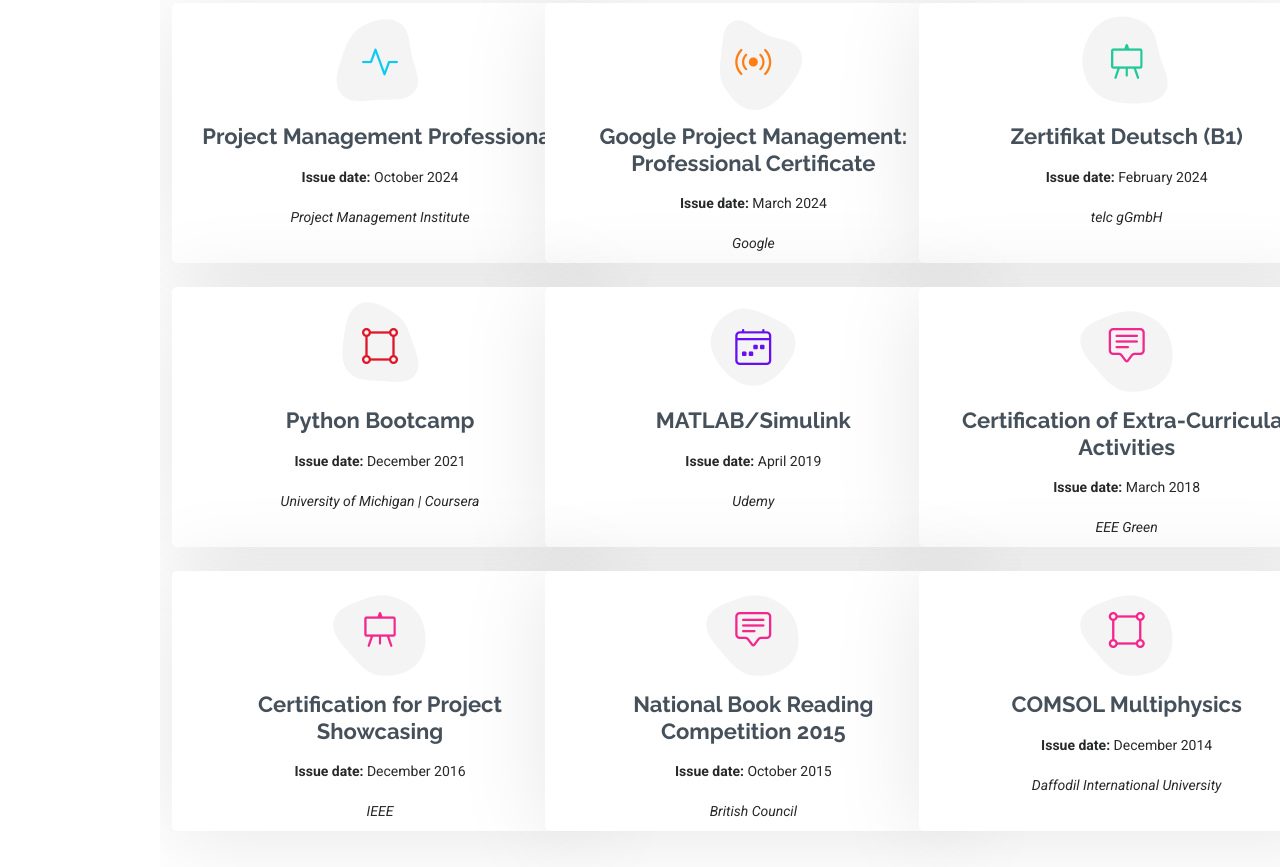
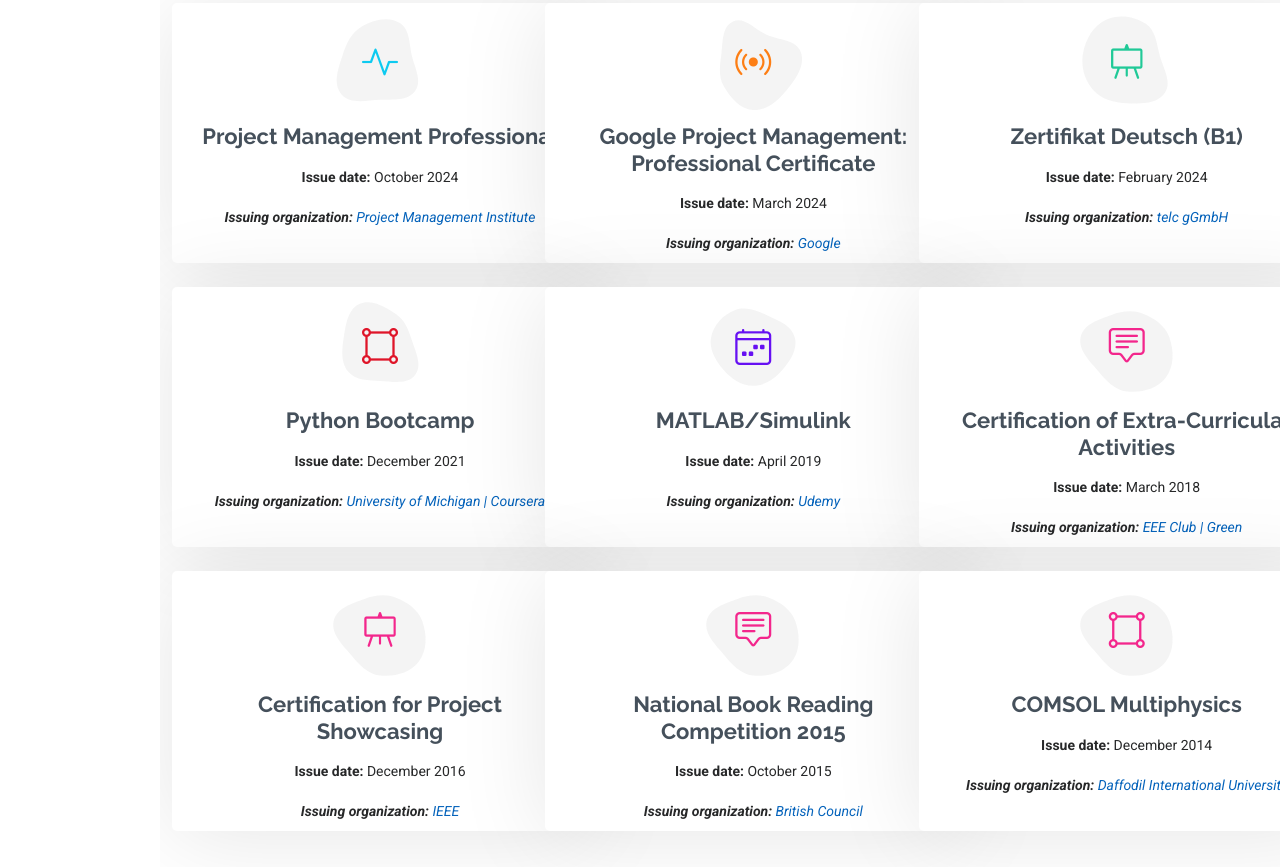
Before and after one commit to mydul/islam, a plain HTML site: page index.html in a window 1280 px wide. Shown: the part 5533-6400 px from the top of the page. Drawn offline with nearby package versions, Linux system fonts and the light colour scheme.

Commit message:
Update index.html

```diff
--- a/index.html
+++ b/index.html
@@ -71,7 +71,7 @@
           <div class="col-lg-9">
             <h2>Mydul Islam</h2>
             <p>I'm a <span class="typed"
-                data-typed-items=" Project Manager, Micro and Nanotech Engineer, Electrical and Electronic Engineer "></span><span
+                data-typed-items=" Project Manager, Micro and Nanotech Engineer, Electrical and Electronics Engineer "></span><span
                 class="typed-cursor typed-cursor--blink" aria-hidden="true"></span></p>
             <div class="social-links">
               <a href="https://x.com/mydulii"><i class="bi bi-twitter-x"></i></a>
@@ -565,7 +565,7 @@
                 <h3>Project Management Professional</h3>
               </a>
               <p><strong>Issue date: </strong>October 2024</p>
-              <p class="fst-italic py-3"><a href="https://www.pmi.org/"></a>Project Management Institute</p>
+              <p class="fst-italic py-3"><strong>Issuing organization: </strong><a href="https://www.pmi.org/">Project Management Institute</a></p>
             </div>
           </div><!-- End Service Item -->
 
@@ -583,7 +583,7 @@
                 <h3>Google Project Management: Professional Certificate</h3>
               </a>
               <p><strong>Issue date: </strong>March 2024</p>
-              <p class="fst-italic py-3"><a href="https://grow.google/intl/ALL_au/project-management-certified-course/"></a>Google</p>
+              <p class="fst-italic py-3"><strong>Issuing organization: </strong><a href="https://grow.google/intl/ALL_au/project-management-certified-course/">Google</a></p>
             </div>
           </div><!-- End Service Item -->
 
@@ -601,7 +601,7 @@
                 <h3>Zertifikat Deutsch (B1)</h3>
               </a>
               <p><strong>Issue date: </strong>February 2024</p>
-              <p class="fst-italic py-3"><a href="https://www.telc.net/"></a>telc gGmbH</p>
+              <p class="fst-italic py-3"><strong>Issuing organization: </strong><a href="https://www.telc.net/">telc gGmbH</a></p>
             </div>
           </div><!-- End Service Item -->
 
@@ -619,7 +619,7 @@
                 <h3>Python Bootcamp</h3>
               </a>
               <p><strong>Issue date: </strong>December 2021</p>
-              <p class="fst-italic py-3"><a href="https://online.umich.edu/coursera-for-students/"></a>University of Michigan | Coursera</p>
+              <p class="fst-italic py-3"><strong>Issuing organization: </strong><a href="https://online.umich.edu/coursera-for-students/">University of Michigan | Coursera</a></p>
               <a href="#" class="stretched-link"></a>
             </div>
           </div><!-- End Service Item -->
@@ -638,7 +638,7 @@
                 <h3>MATLAB/Simulink</h3>
               </a>
               <p><strong>Issue date: </strong>April 2019</p>
-              <p class="fst-italic py-3"><a href="https://www.udemy.com/"></a>Udemy</p>
+              <p class="fst-italic py-3"><strong>Issuing organization: </strong><a href="https://www.udemy.com/">Udemy</a></p>
               <a href="#" class="stretched-link"></a>
             </div>
           </div><!-- End Service Item -->
@@ -657,7 +657,7 @@
                 <h3>Certification of Extra-Curricular Activities</h3>
               </a>
               <p><strong>Issue date: </strong>March 2018</p>
-              <p class="fst-italic py-3"><a href=""></a>EEE Green</p>
+              <p class="fst-italic py-3"><strong>Issuing organization: </strong><a href="https://www.green.edu.bd/club/eee-club">EEE Club | Green</a></p>
               <a href="#" class="stretched-link"></a>
             </div>
           </div><!-- End Service Item -->
@@ -676,7 +676,7 @@
                 <h3>Certification for Project Showcasing</h3>
               </a>
               <p><strong>Issue date: </strong>December 2016</p>
-              <p class="fst-italic py-3"><a href="https://www.ieeebd.com/"></a>IEEE</p>
+              <p class="fst-italic py-3"><strong>Issuing organization: </strong><a href="https://www.ieeebd.com/">IEEE</a></p>
               <a href="#" class="stretched-link"></a>
             </div>
           </div><!-- End Service Item -->
@@ -695,7 +695,7 @@
                 <h3>National Book Reading Competition 2015</h3>
               </a>
               <p><strong>Issue date: </strong>October 2015</p>
-              <p class="fst-italic py-3"><a href="https://www.britishcouncil.org.bd/en"></a>British Council</p>
+              <p class="fst-italic py-3"><strong>Issuing organization: </strong><a href="https://www.britishcouncil.org.bd/en">British Council</a></p>
               <a href="#" class="stretched-link"></a>
             </div>
           </div><!-- End Service Item -->
@@ -714,7 +714,7 @@
                 <h3>COMSOL Multiphysics</h3>
               </a>
               <p><strong>Issue date: </strong>December 2014</p>
-              <p class="fst-italic py-3"><a href=""></a>Daffodil International University</p>
+              <p class="fst-italic py-3"><strong>Issuing organization: </strong><a href="https://daffodilvarsity.edu.bd/department/eee">Daffodil International University</a></p>
               <a href="#" class="stretched-link"></a>
             </div>
           </div><!-- End Service Item -->
```
